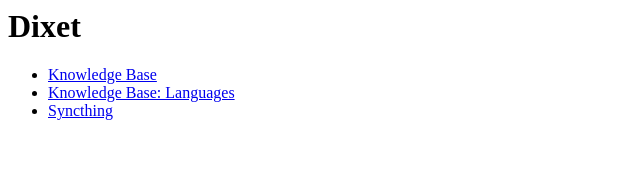
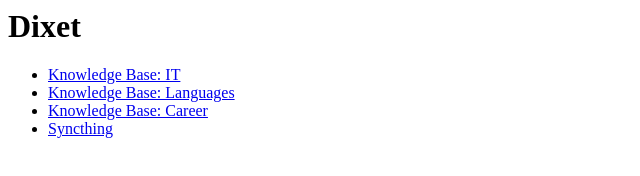
Before and after one commit to Fellah/dixet, a plain HTML site: page index.html in a window 1280 px wide. Shown: the whole page, without its empty margins (0-640 px from the left). Drawn offline with Linux system fonts and the light colour scheme.

Commit message:
Add section.

```diff
--- a/index.html
+++ b/index.html
@@ -5,8 +5,9 @@
 	<body>
 		<h1>Dixet</h1>
 		<ul>
-			<li><a href="/kb">Knowledge Base</a></li>
+			<li><a href="/kb-it">Knowledge Base: IT</a></li>
 			<li><a href="/kb-languages">Knowledge Base: Languages</a></li>
+			<li><a href="/kb-career">Knowledge Base: Career</a></li>
 			<li><a href="/syncthing">Syncthing</a></li>
 		</ul>
 	</body>
```
